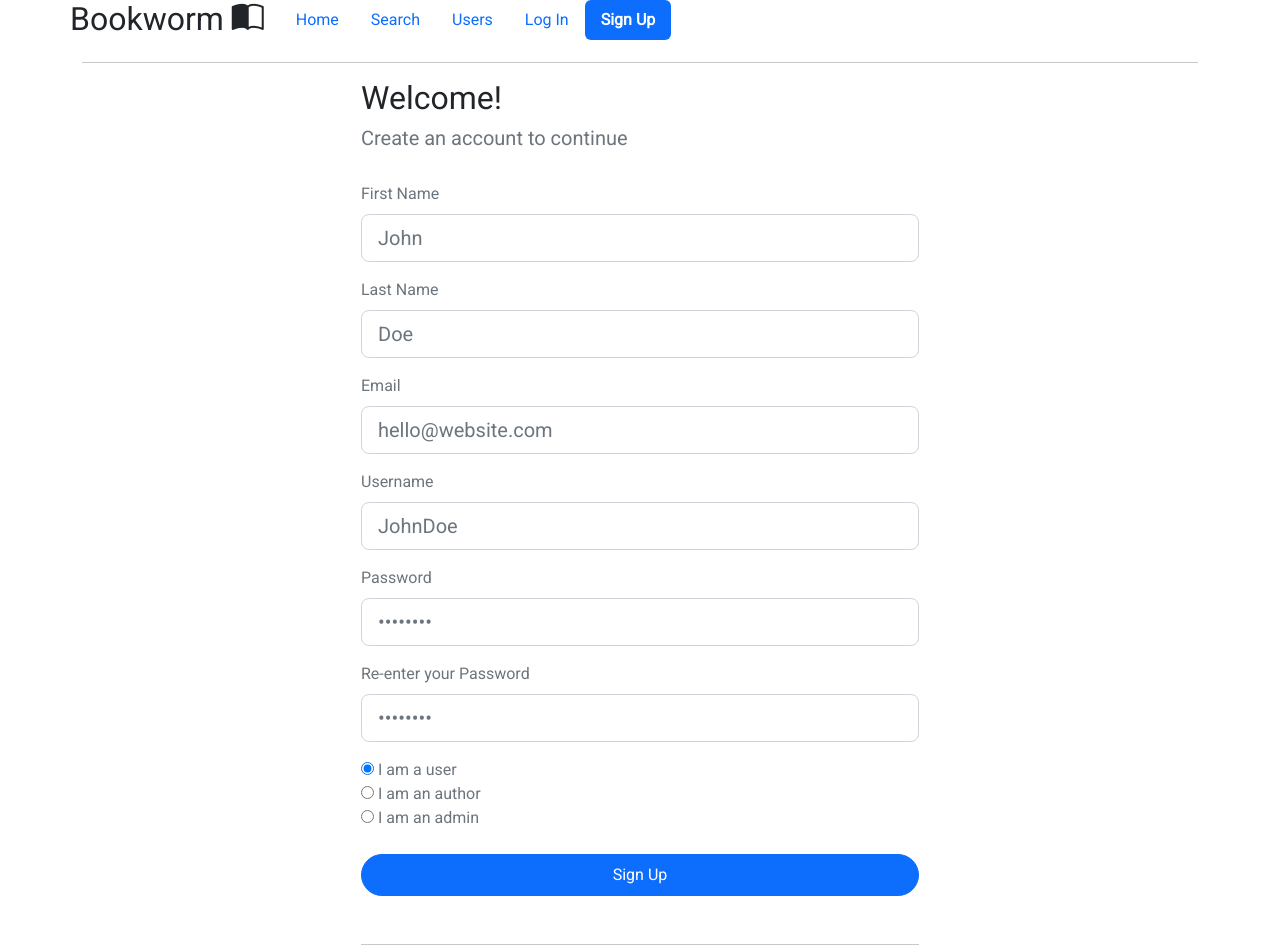
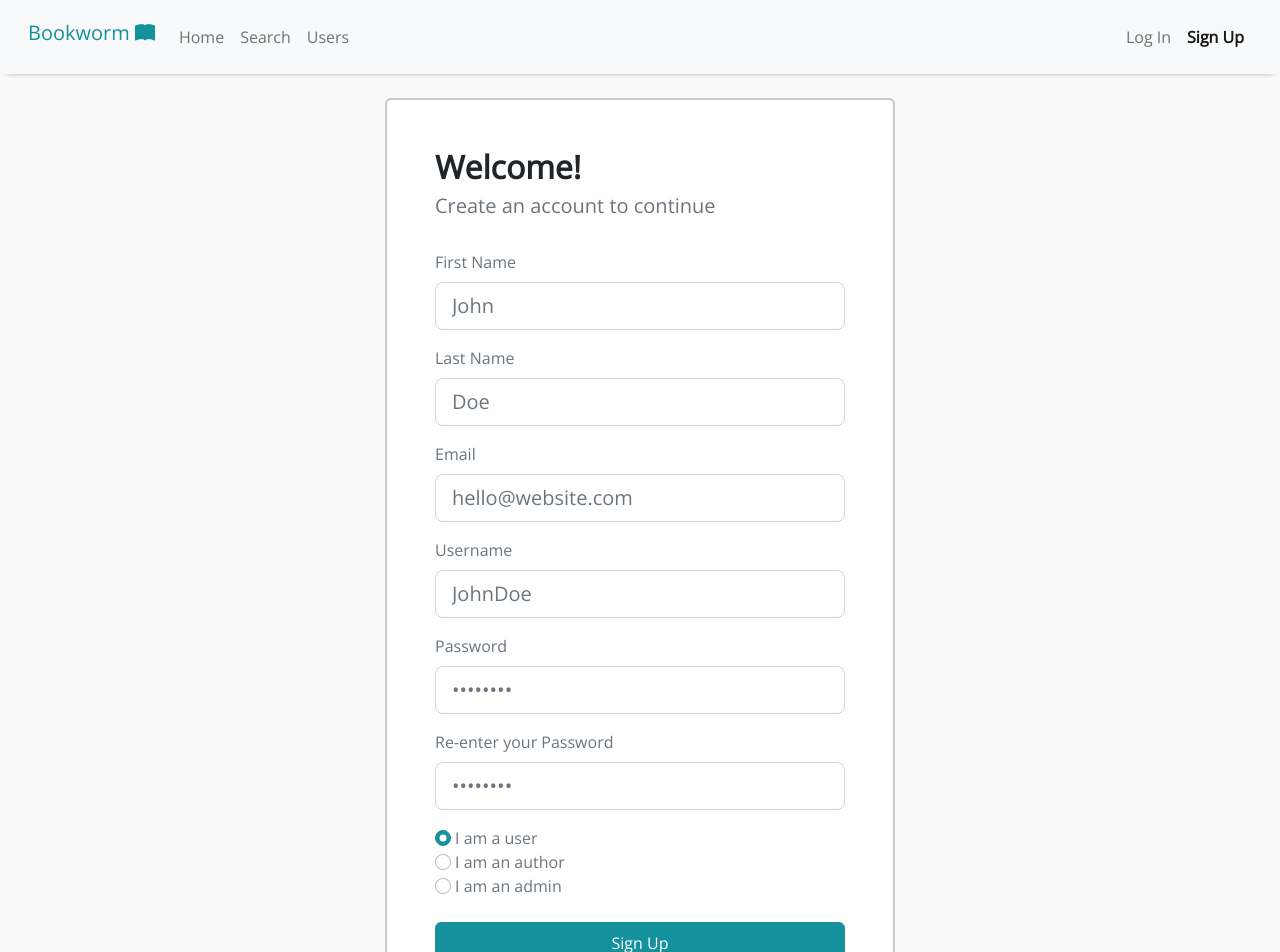
Before and after one commit to rachelqdao/CS5610FinalProject, a React (Create React App) app: page /registration in a window 1280 px wide. Shown: the top 952 px of the page. Built offline with nearby package versions, Linux system fonts and the light colour scheme; no server answers.

Commit message:
responsive nav bar and tons of styling

```diff
--- a/package.json
+++ b/package.json
@@ -11,6 +11,7 @@
     "bootstrap": "^5.2.2",
     "bootstrap-icons": "^1.9.1",
     "react": "^18.2.0",
+    "react-bootstrap": "^2.7.0",
     "react-dom": "^18.2.0",
     "react-redux": "^8.0.5",
     "react-router-dom": "^6.4.3",
--- a/src/App.js
+++ b/src/App.js
@@ -27,13 +27,12 @@ const store = configureStore({
 
 function App() {
     return (
-        <div className={'container'}>
+        <div>
             <Provider store={store}>
                 <CurrentUser>
                     <BrowserRouter>
-                            <NavigationBar/>
-                            <hr/>
-
+                        <NavigationBar/>
+                        <div className={'container'}>
                             <Routes>
                                 <Route index element={<HomeComponent/>}/>
                                 <Route path={'login'} element={<LoginComponent/>}/>
@@ -47,6 +46,7 @@ function App() {
                                     </ProtectedRoute>
                                 }/>
                             </Routes>
+                        </div>
                     </BrowserRouter>
                 </CurrentUser>
             </Provider>
--- a/src/bookworm/login/index.js
+++ b/src/bookworm/login/index.js
@@ -40,10 +40,10 @@ const LoginComponent = () => {
 
     return (
         <div className={"col-12 col-md-10 offset-md-1 col-lg-8 offset-lg-2 col-xl-6 offset-xl-3"}>
-
+            <div className={"bg-white rounded border border-dark border-opacity-25 border-2 p-5 m-4"}>
                 {/*welcome*/}
                 <div className={"pb-4"}>
-                <h2>Welcome back! <i className="fa fa-book"></i></h2>
+                    <h2 className={'fw-bold'}>Welcome back! <i className="fa fa-book"></i></h2>
                     <h5 className={"text-secondary"}>Sign in to continue</h5>
                 </div>
 
@@ -86,7 +86,7 @@ const LoginComponent = () => {
 
                     <div className="pt-4 pb-3">
                         <button
-                        className="btn btn-primary w-100 wd-background-purple rounded-pill px-3 py-2"
+                            className="btn btn-primary w-100 rounded px-3 py-2"
                             onClick={() => {
                                 const loginUser = {username, password}
                                 dispatch(loginThunk(loginUser))
@@ -105,6 +105,7 @@ const LoginComponent = () => {
                     <Link to={"/registration"}>Sign up here!</Link>
                 </span>
             </div>
+        </div>
     )
 }
 
--- a/src/bookworm/navigation/index.js
+++ b/src/bookworm/navigation/index.js
@@ -1,4 +1,5 @@
 import React from "react";
+import "bootstrap";
 import {Link, useLocation} from "react-router-dom";
 import {useSelector} from "react-redux";
 
@@ -9,39 +10,46 @@ const NavigationBar = () => {
     const active = paths[1];
 
     return (
-        <>
-            <div className="row">
-                <ul className="nav nav-pills">
+        <nav className="navbar navbar-expand-lg bg-light sticky-top p-3">
+            <div className="container-fluid">
+                <Link to={"/"}>
+                    <h2 className={"navbar-brand wd-green"}>Bookworm <i className="bi bi-book-fill"></i></h2>
+                </Link>
+
+                <button
+                    className="navbar-toggler ml-auto"
+                    type="button"
+                    data-bs-toggle="collapse"
+                    data-bs-target="#navbarToggler"
+                    aria-controls="navbarToggler"
+                    aria-expanded="false"
+                    aria-label="Toggle navigation">
+                    <span className="navbar-toggler-icon"></span>
+                </button>
+                <div className="collapse navbar-collapse" id="navbarToggler">
 
                     {/*website logo*/}
-                    <Link to={"/"}>
-                        <h2 className={"pe-3"}>Bookworm <i className="bi bi-book-half"></i></h2>
-                    </Link>
-
-                    {/*home*/}
+                    <ul className="navbar-nav me-auto mb-2 mb-lg-0">
                         <li className="nav-item">
                             <Link to={"/"}
                                   className={`nav-link ${active === '' ? 'active fw-bold' : ''}`}>
                                 Home
                             </Link>
                         </li>
-
-                    {/*search*/}
                         <li className="nav-item">
                             <Link to={"/search"}
                                   className={`nav-link ${active === 'search' ? 'active fw-bold' : ''}`}>
                                 Search
                             </Link>
                         </li>
-
-                    {/*users -- REMOVE LATER*/}
                         <li className="nav-item">
                             <Link to={"/users"}
                                   className={`nav-link ${active === 'users' ? 'active fw-bold' : ''}`}>
                                 Users
                             </Link>
                         </li>
-
+                    </ul>
+                    <ul className="navbar-nav ms-auto mb-2 mb-lg-0">
                         {
                             currentUser
                                 ?
@@ -69,7 +77,8 @@ const NavigationBar = () => {
                         }
                     </ul>
                 </div>
-        </>
+            </div>
+        </nav>
     )
 };
 export default NavigationBar
--- a/src/bookworm/registration/index.js
+++ b/src/bookworm/registration/index.js
@@ -64,11 +64,10 @@ const RegistrationComponent = () => {
 
     return (
         <div className={"col-12 col-md-10 offset-md-1 col-lg-8 offset-lg-2 col-xl-6 offset-xl-3"}>
-            <div className={""}>
-
+            <div className={"bg-white rounded border border-dark border-opacity-25 border-2 p-5 m-4"}>
                 {/*welcome*/}
                 <div className={"pb-4"}>
-                    <h2>Welcome! <i className="fa fa-book"></i></h2>
+                    <h2 className={'fw-bold'}>Welcome! <i className="fa fa-book"></i></h2>
                     <h5 className={"text-secondary"}>Create an account to continue</h5>
                 </div>
 
@@ -173,7 +172,7 @@ const RegistrationComponent = () => {
                                     type={"radio"}
                                     name={"user"}
                                     id={"userRadio"}
-                                    className={"me-1"}
+                                    className={"me-1 form-check-input"}
                                     value={"USER"}
                                     checked={userType === "USER"}
                                     onChange={(e) => handleUserType('USER')}
@@ -186,7 +185,7 @@ const RegistrationComponent = () => {
                                     type={"radio"}
                                     name={"user"}
                                     id={"authorRadio"}
-                                    className={"me-1"}
+                                    className={"me-1 form-check-input"}
                                     value={"AUTHOR"}
                                     checked={userType === "AUTHOR"}
                                     onChange={(e) => handleUserType('AUTHOR')}
@@ -199,7 +198,7 @@ const RegistrationComponent = () => {
                                     type={"radio"}
                                     name={"user"}
                                     id={"adminRadio"}
-                                    className={"me-1"}
+                                    className={"me-1 form-check-input"}
                                     value={"ADMIN"}
                                     checked={userType === "ADMIN"}
                                     onChange={(e) => handleUserType('ADMIN')}
@@ -211,7 +210,7 @@ const RegistrationComponent = () => {
 
                     <div className="pt-4 pb-3">
                         <button
-                            className="btn btn-primary w-100 wd-background-purple rounded-pill px-3 py-2"
+                            className="btn btn-primary w-100 rounded px-3 py-2"
                             onClick={handleRegisterBtn}
                         >
                             <span className="text-white">Sign Up</span>
--- a/src/bookworm/search/search-field.js
+++ b/src/bookworm/search/search-field.js
@@ -15,8 +15,8 @@ const SearchFieldComponent = () => {
 
     return(
         <div>
-            <div className={"pb-2"}>
-                <label htmlFor="username" className="form-label"><h3>Search for a book</h3></label>
+            <div className={"my-4 pb-2"}>
+                <label htmlFor="username" className="form-label"><h3 className={"fw-bold"}>Search for a book</h3></label>
                 <div className={"input-group input-group-lg mb-4"}>
                     <input
                         type="text"
--- a/src/index.css
+++ b/src/index.css
@@ -1,10 +1,11 @@
-@import url('https://fonts.googleapis.com/css2?family=Roboto&display=swap');
+@import url('https://fonts.googleapis.com/css2?family=Open+Sans&display=swap');
 
 body {
   margin: 0;
-  font-family: 'Roboto', sans-serif;
+  font-family: 'Open Sans', sans-serif;
   -webkit-font-smoothing: antialiased;
   -moz-osx-font-smoothing: grayscale;
+  background-color: rgb(250, 250, 250)
 }
 
 code {
@@ -12,45 +13,52 @@ code {
     monospace;
 }
 
-a {
-  text-decoration: none;
-  color: inherit;
-}
-
-/*
-
-.wd-color-purple {
-  color: rgb(106, 90, 205);
-}
-
-.wd-background-purple {
-  background-color: rgb(106, 90, 205);
+.wd-green {
+  color: rgb(20, 145, 155);
 }
 
 a {
-  color: rgb(106, 90, 205);
+  text-decoration: none;
+  color: rgb(20, 145, 155);
 }
 
-.wd-rounded-border {
-  border: 4px solid rgb(106, 90, 205);
-  border-radius: 40px;
+a:hover {
+  color: rgb(17, 121, 130);
+}
+
+
+.btn, .btn-primary, .btn-primary:active, .btn-primary:visited, .btn-primary:focus {
+  background-color: rgb(20, 145, 155) !important;
+  border-color: rgb(20, 145, 155) !important;
+}
+
+.btn-primary:hover {
+  background-color: rgb(17, 121, 130) !important;
+  transition: all 0.5s ease;
+  -webkit-transition: all 0.5s ease;
+  -moz-transition: all 0.5s ease;
+  -o-transition: all 0.5s ease;
+  -ms-transition: all 0.5s ease;
+}
+
+.form-check-input:focus {
+  border-color: rgb(20, 145, 155);
+  outline: 0;
+  box-shadow: 0 0 0 0.25rem rgb(20 145 155 / 25%)
+}
+
+.form-check-input:checked {
+  background-color: rgb(20, 145, 155);
+  border-color: rgb(20, 145, 155);
 }
 
 .form-control:focus {
-  border-color: rgb(106 90 205);
-  box-shadow: 0 0 0 0.25rem rgb(106 90 205 / 25%);
+  border-color: rgb(20, 145, 155);
+  box-shadow: 0 0 0 0.25rem rgb(20 145 155 / 25%);
 }
 
-.btn:focus {
-  box-shadow: 0 0 0 0.25rem rgb(106 90 205 / 25%);
+.navbar {
+  -webkit-box-shadow: 0 5px 6px -6px rgb(33, 37, 41);
+  -moz-box-shadow: 0 5px 6px -6px #999;
+  box-shadow: 0 5px 6px -6px #999;
 }
-
-.btn {
-  background-color: rgb(106, 90, 205);
-}
-
-nav .navbar-nav li a {
-  color: rgb(106, 90, 205);
-}
-
-*/
```
Also changed, not shown: 1 other file (tests, documents, lock files or other folders). Lines whose indentation alone changed are shown as unchanged.
